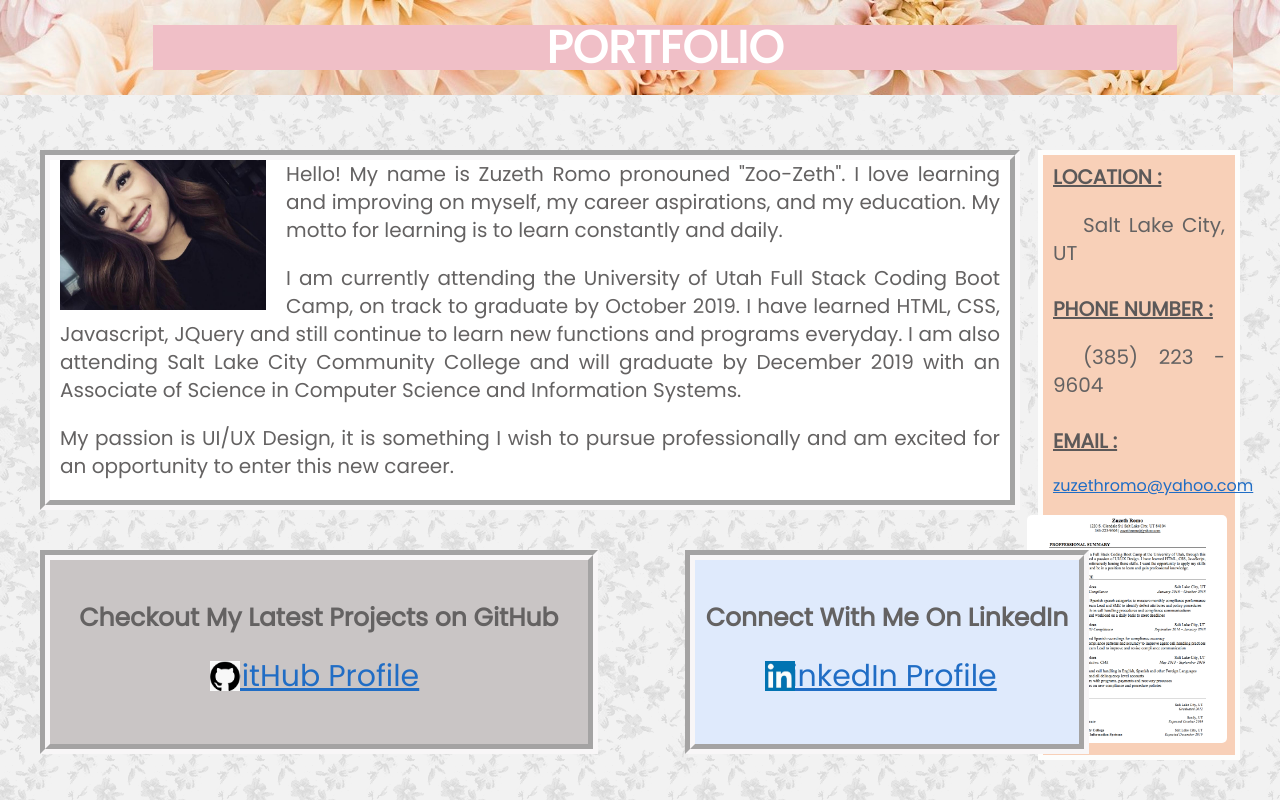
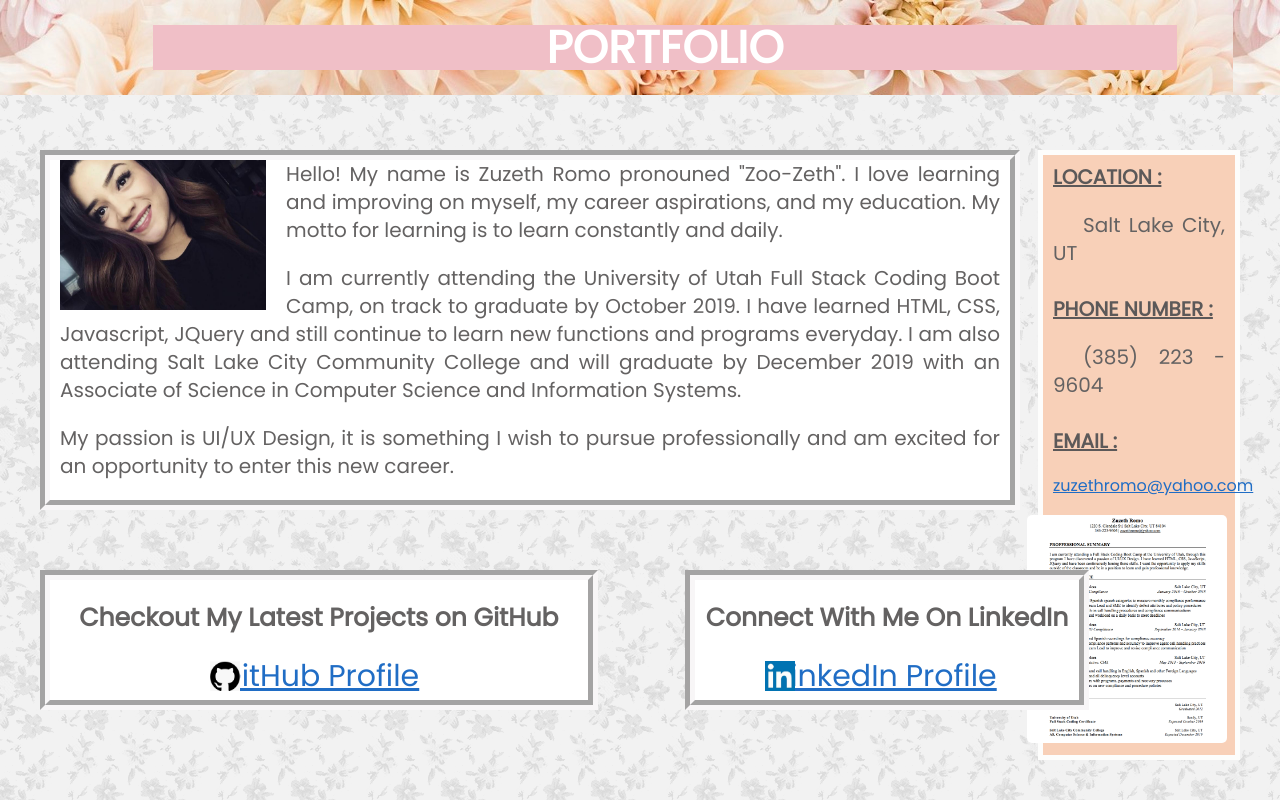
Before and after one commit to zuzethromo/portfolioPage, a plain HTML site: page index.html in a window 1280 px wide. Shown: the top 800 px of the page. Drawn offline with Linux system fonts and the light colour scheme.

Commit message:
fixed placement of two boxes and size

```diff
--- a/style/style.css
+++ b/style/style.css
@@ -56,13 +56,13 @@ body {
 }
 
 .content3 {
-    background-color: rgb(201, 197, 197);
+    background-color: white;
     position:absolute;
-    top: 550px;
+    top: 570px;
     left: 40px;
     display: block;
     width: 42%;
-    height: 23%;
+    height: 15%;
     margin: auto;
     border-style: groove;
     border-width: 10px;
@@ -70,13 +70,13 @@ body {
 }
 
 .content4 {
-    background-color: rgb(223, 234, 252);
+    background-color: white;
     position:absolute;
-    top: 550px;
+    top: 570px;
     left: 685px;
     display: block;
     width: 30%;
-    height: 23%;
+    height: 15%;
     margin: auto;
     border-style: groove;
     border-width: 10px;
@@ -86,7 +86,7 @@ body {
     font-size: 25px;
     text-align: center;
     font-weight: bold;
-    padding-top: 40px;
+    padding-top: 20px;
 }
 .link {
     font-size: 30px;
@@ -96,14 +96,14 @@ body {
     width: 30px;
     height: auto;
     position:absolute;
-    top: 101px;
+    top: 81px;
     left: 70px;
 }
 .gitImage {
     width: 30px;
     height: auto;
     position:absolute;
-    top: 101px;
+    top: 81px;
     left: 160px;
 }
 
```
